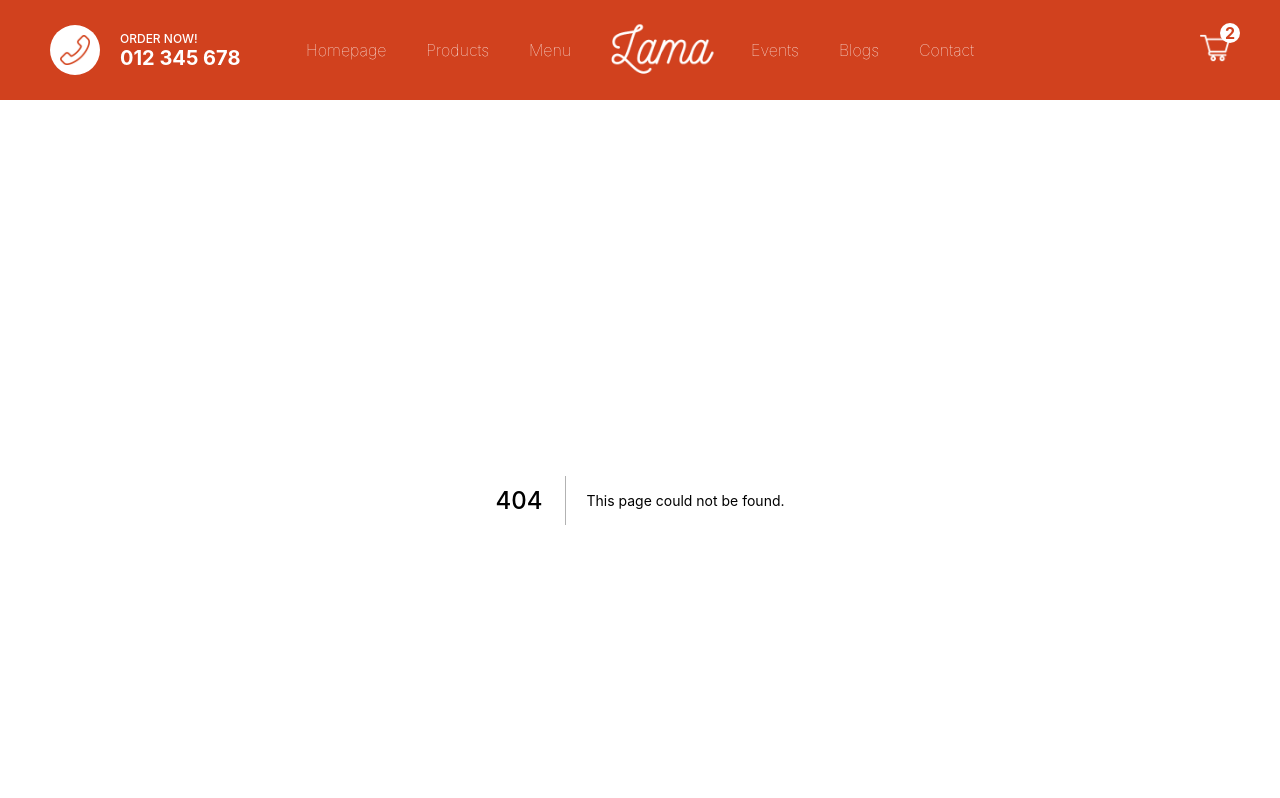
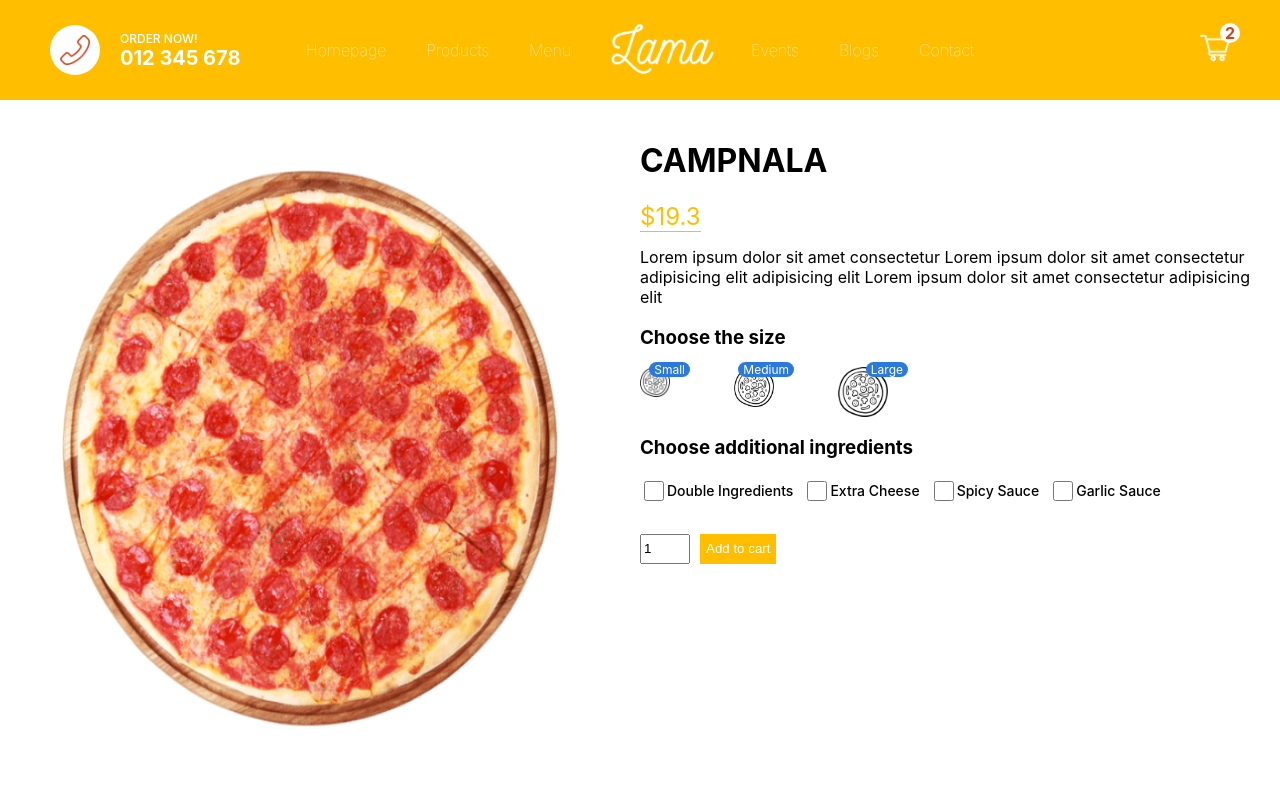
Before and after one commit to 52atiq/food-ordering-client, a Next.js app: page /product/1 in a window 1280 px wide. Before the commit this address had no page. Shown: the top 798 px of the page. Built offline with nearby package versions, Linux system fonts and the light colour scheme.

Commit message:
product page design

```diff
--- /dev/null
+++ b/pages/product/[id].js
@@ -0,0 +1,73 @@
+import Image from 'next/image'
+import { useState } from 'react'
+import styles from '../../styles/Product.module.css'
+
+const Product = () => {
+    const [size, setSize] = useState(0)
+    const pizza ={
+        id:1,
+        img:'/img/pizza.png',
+        name:"CAMPNALA",
+        price:[19.3, 34.5,45.60],
+        desc: "Lorem ipsum dolor sit amet consectetur Lorem ipsum dolor sit amet consectetur adipisicing elit adipisicing elit Lorem ipsum dolor sit amet consectetur adipisicing elit"
+    }
+  return (
+    <div className={styles.container}>
+       <div className={styles.left}>
+            <div className={styles.imgContainer}>
+            <Image src={pizza.img} layout='fill' alt='' />
+            </div>
+       </div>
+       <div className={styles.right}>
+           <h1 className={styles.title}> {pizza.name} </h1>
+           <span className={styles.price}>${pizza.price[size]}</span>
+           <p className={styles.desc}> {pizza.desc}</p>
+           <h3 className={styles.choose}>Choose the size</h3>
+
+           <div className={styles.sizes}>
+               <div className={styles.size} onClick={()=>setSize(0)}>
+                   <Image src='/img/size.png' layout='fill' alt='' />
+                   <span className={styles.number}>Small</span>
+                </div>
+               <div className={styles.size} onClick={()=>setSize(1)}>
+                   <Image src='/img/size.png' layout='fill' alt='' />
+                   <span className={styles.number}>Medium</span>
+                </div>
+               <div className={styles.size} onClick={()=>setSize(2)}>
+                   <Image src='/img/size.png' layout='fill' alt='' />
+                   <span className={styles.number}>Large</span>
+                </div>
+           </div>
+           <h3 className={styles.choose}>Choose additional ingredients </h3>
+
+           <div className={styles.ingredients}>
+                <div className={styles.option}>
+                    <input type='checkbox' id='double' name='double' className={styles.checkbox} />
+                    <label htmlFor='double'>Double Ingredients</label>
+                </div>
+                <div className={styles.option}>
+                    <input type='checkbox' id='cheese' name='cheese' className={styles.checkbox} />
+                    <label htmlFor='cheese'>Extra Cheese</label>
+                </div>
+                <div className={styles.option}>
+                    <input type='checkbox' id='spicy' name='spicy' className={styles.checkbox} />
+                    <label htmlFor='spicy'>Spicy Sauce</label>
+                </div>
+
+                <div className={styles.option}>
+                    <input type='checkbox' id='garlic' name='garlic' className={styles.checkbox} />
+                    <label htmlFor='garlic'>Garlic Sauce</label>
+                </div>
+           </div>
+           <div className={styles.add}>
+            <input type='number' defaultValue={1} className={styles.quantity} />
+            <button className={styles.button}>Add to cart</button>
+
+           </div>
+
+       </div>
+    </div>
+  )
+}
+
+export default Product
--- a/styles/Featured.module.css
+++ b/styles/Featured.module.css
@@ -1,6 +1,7 @@
 .container {
     height: calc(100vh - 100px);
-    background-color: #d1411e;
+    /* background-color: #d1411e; */
+    background-color: #FFBF00;
     overflow: hidden;
 }
 
--- a/styles/Navbar.module.css
+++ b/styles/Navbar.module.css
@@ -1,7 +1,8 @@
 .container{
     height: 100px;
     padding: 0px 50px;
-    background-color: #d1411e;
+    /* background-color: #d1411e; */
+    background-color: #FFBF00;
     display: flex;
     align-items: center;
     justify-content: space-between;
--- a/styles/PizzaCard.module.css
+++ b/styles/PizzaCard.module.css
@@ -11,7 +11,8 @@
 .title{
     font-size: 18px;
     font-weight: bold;
-    color: #d1411e;
+    /* color: #d1411e; */
+    color: #FFBF00;
 
 }
 .price{
--- /dev/null
+++ b/styles/Product.module.css
@@ -0,0 +1,85 @@
+.container {
+    height: calc(100vh - 100px);
+    display: flex;
+}
+.left{
+    flex: 1;
+    height: 100%;
+    display: flex;
+    align-items: center;
+    justify-content: center;
+}
+.right{
+    flex: 1;
+    padding: 20px;
+}
+.imgContainer{
+    width: 80%;
+    height: 80%;
+    position: relative;
+}
+.price{
+    color: #ffbf00;
+    font-size: 24px;
+    font-weight: 400;
+    border-bottom: 1px solid #ffbf00;
+}
+.sizes{
+    width: 40%;
+    display: flex;
+    justify-content: space-between;
+}
+.size{
+    width: 30px;
+    height: 30px;
+    position: relative;
+    cursor: pointer;
+}
+.size:nth-child(2){
+    width: 40px;
+    height: 40px;
+}
+.size:last-child{
+    width: 50px;
+    height: 50px;
+}
+.number{
+    position: absolute;
+    top: -5px;
+    right: -20px;
+    background-color: rgb(44, 121, 221);
+    color: white;
+    font-size: 12px;
+    padding: 0 5px;
+    border-radius: 10px;
+}
+.ingredients{
+    display: flex;
+    margin-bottom: 30px;
+}
+.option{
+    display: flex;
+    align-items: center;
+    margin-right: 10px;
+    font-size: 14px;
+    font-weight: 500;
+}
+.checkbox{
+    width: 20px;
+    height: 20px;
+}
+.quantity{
+    width: 50px;
+    height: 30px;
+
+}
+.button{
+    height: 30px;
+    margin-left: 10px;
+    background-color: #ffbf00;
+    color:white;
+    border: none;
+    font-weight: 500;
+    cursor: pointer;
+
+}
```
